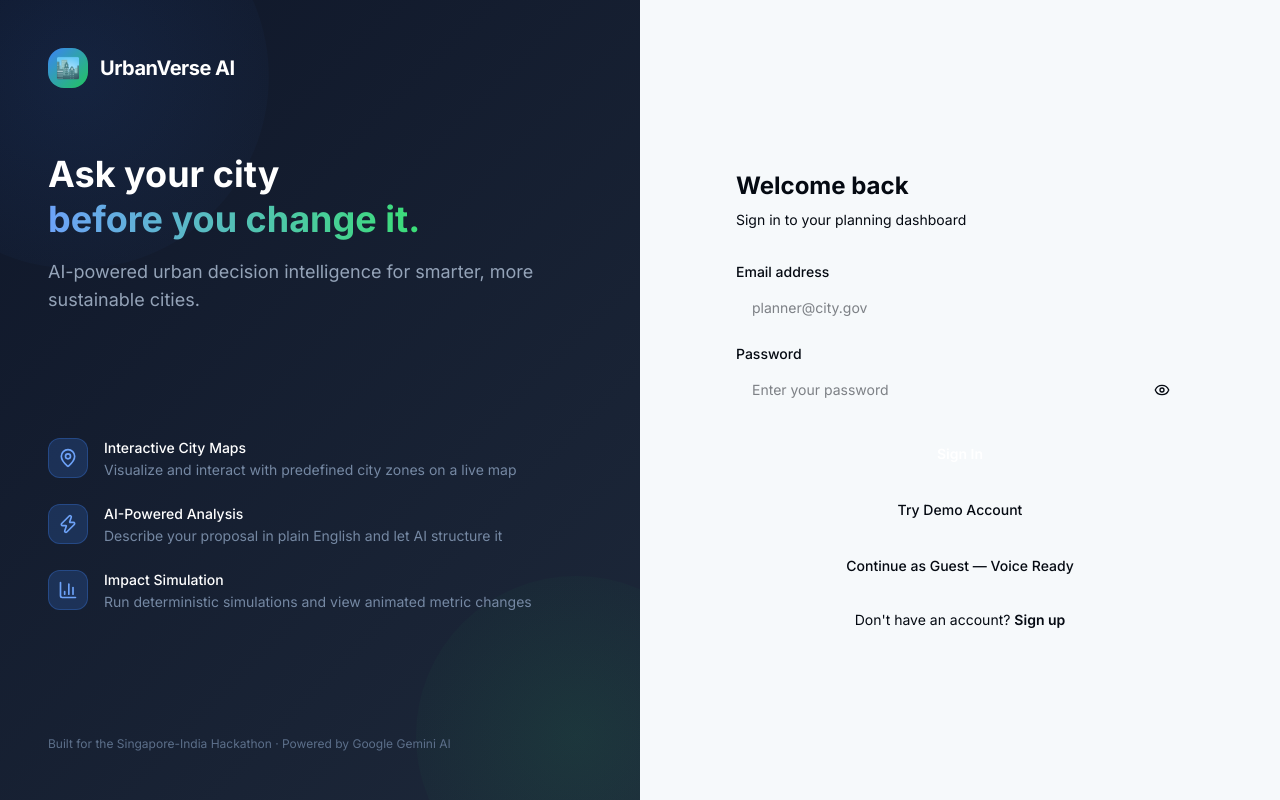
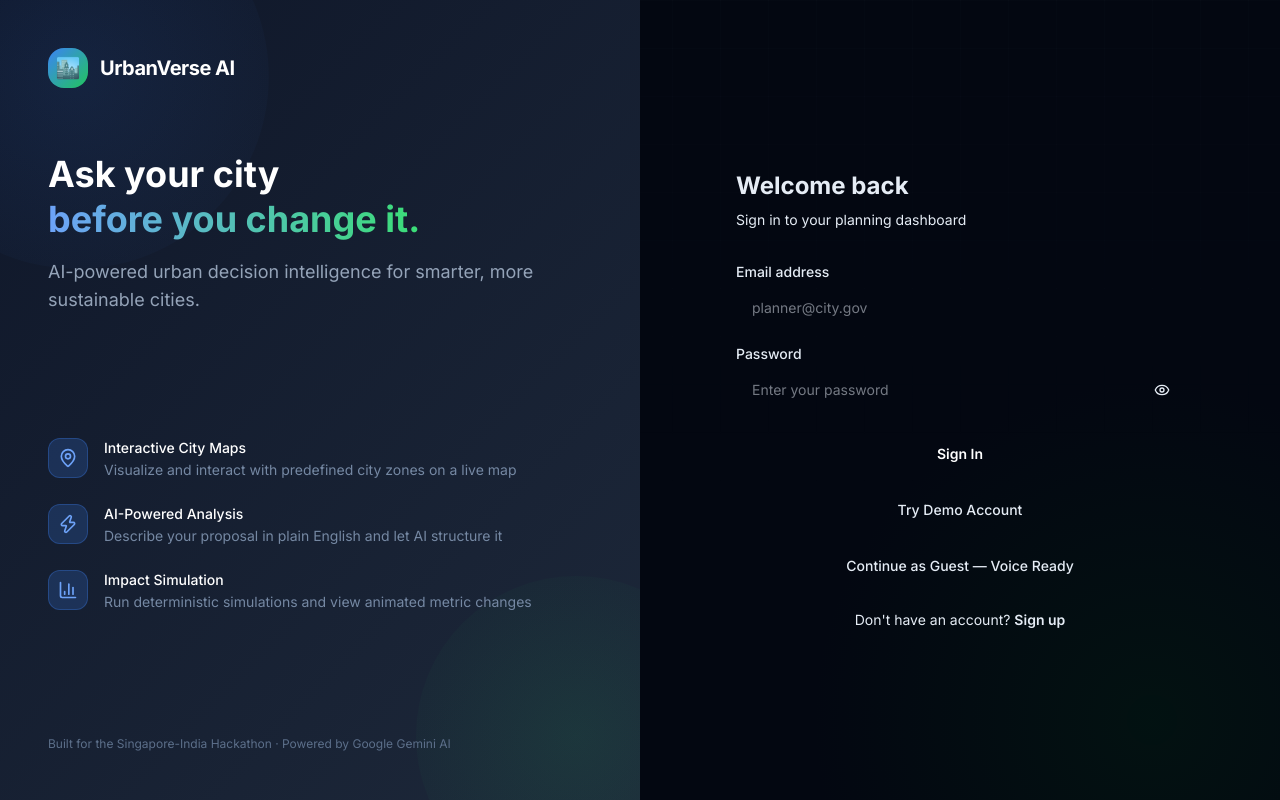
Before and after one commit to MeghanaShavukaru/UrbanVerse_SmartCity, a Next.js app: page /login in a window 1280 px wide. Built offline with nearby package versions, Linux system fonts and the light colour scheme; no server answers.

Commit message:
design: refresh city command center interface

```diff
--- a/app/globals.css
+++ b/app/globals.css
@@ -6,24 +6,24 @@
 
 :root {
   /* UrbanVerse Brand — Blue + Green theme */
-  --background: oklch(0.98 0.004 247);
-  --foreground: oklch(0.145 0.02 255);
+  --background: oklch(0.13 0.025 255);
+  --foreground: oklch(0.94 0.015 255);
 
-  --card: oklch(1 0 0);
-  --card-foreground: oklch(0.145 0.02 255);
-  --popover: oklch(1 0 0);
-  --popover-foreground: oklch(0.145 0.02 255);
+  --card: oklch(0.18 0.03 255 / 0.86);
+  --card-foreground: oklch(0.94 0.015 255);
+  --popover: oklch(0.20 0.03 255);
+  --popover-foreground: oklch(0.94 0.015 255);
 
   /* Primary: Vivid Blue */
-  --primary: oklch(0.60 0.20 255);
+  --primary: oklch(0.72 0.18 235);
   --primary-foreground: oklch(1 0 0);
 
   /* Secondary: Vibrant Green */
-  --secondary: oklch(0.60 0.18 145);
+  --secondary: oklch(0.75 0.18 155);
   --secondary-foreground: oklch(1 0 0);
 
-  --muted: oklch(0.96 0.005 250);
-  --muted-foreground: oklch(0.55 0.01 255);
+  --muted: oklch(0.24 0.025 255);
+  --muted-foreground: oklch(0.72 0.02 255);
 
   --accent: oklch(0.58 0.18 200);
   --accent-foreground: oklch(1 0 0);
@@ -31,13 +31,13 @@
   --destructive: oklch(0.60 0.22 25);
   --destructive-foreground: oklch(1 0 0);
 
-  --border: oklch(0.91 0.005 255);
-  --input: oklch(0.91 0.005 255);
+  --border: oklch(0.36 0.035 255 / 0.7);
+  --input: oklch(0.30 0.03 255);
   --ring: oklch(0.60 0.20 255);
   --radius: 0.75rem;
 
   /* Sidebar (dark always) */
-  --sidebar: oklch(0.145 0.02 255);
+  --sidebar: oklch(0.115 0.03 255);
   --sidebar-foreground: oklch(0.92 0.005 255);
   --sidebar-muted: oklch(0.22 0.02 255);
   --sidebar-border: oklch(0.28 0.02 255);
@@ -75,11 +75,22 @@
 }
 
 body {
-  background-color: var(--background);
+  background: radial-gradient(circle at 12% 8%, oklch(0.32 0.11 245 / .35), transparent 28%), radial-gradient(circle at 90% 90%, oklch(0.32 0.12 155 / .18), transparent 25%), var(--background);
   color: var(--foreground);
   font-family: 'Inter', 'Plus Jakarta Sans', system-ui, sans-serif;
   -webkit-font-smoothing: antialiased;
 }
+
+body::before { content: ""; position: fixed; inset: 0; pointer-events: none; opacity: .22; background-image: linear-gradient(oklch(0.8 0.04 235 / .08) 1px, transparent 1px), linear-gradient(90deg, oklch(0.8 0.04 235 / .08) 1px, transparent 1px); background-size: 48px 48px; mask-image: linear-gradient(to bottom, black, transparent 70%); }
+
+button, input, textarea, select { transition: transform .2s ease, box-shadow .2s ease, border-color .2s ease; }
+button:hover:not(:disabled) { transform: translateY(-1px); }
+button:focus-visible, input:focus-visible, textarea:focus-visible, select:focus-visible { outline: 2px solid oklch(0.75 0.16 235); outline-offset: 2px; }
+
+@keyframes urban-pulse { 0%, 100% { box-shadow: 0 0 0 0 oklch(0.72 0.18 235 / .28); } 50% { box-shadow: 0 0 28px 7px oklch(0.72 0.18 235 / .1); } }
+.metric-card { background: linear-gradient(145deg, oklch(0.22 0.035 255 / .9), oklch(0.16 0.025 255 / .9)) !important; box-shadow: inset 0 1px 0 oklch(0.9 0.03 255 / .08), 0 12px 28px oklch(0.05 0.02 255 / .22); }
+.metric-card:hover { box-shadow: inset 0 1px 0 oklch(0.9 0.03 255 / .12), 0 18px 38px oklch(0.05 0.02 255 / .34); }
+.leaflet-container { filter: saturate(1.15) contrast(1.08); }
 
 /* Custom scrollbar */
 ::-webkit-scrollbar { width: 6px; height: 6px; }
--- a/components/shared/Navbar.tsx
+++ b/components/shared/Navbar.tsx
@@ -25,9 +25,10 @@ export function Navbar({ title = "Dashboard", subtitle }: NavbarProps) {
     <header
       className="flex items-center justify-between px-6 py-3 flex-shrink-0"
       style={{
-        background: "hsl(var(--card))",
+        background: "oklch(0.18 0.03 255 / 0.78)",
+        backdropFilter: "blur(18px)",
         borderBottom: "1px solid hsl(var(--border))",
-        height: "60px",
+        height: "68px",
       }}
     >
       {/* Left: Page title */}
--- a/components/shared/Sidebar.tsx
+++ b/components/shared/Sidebar.tsx
@@ -49,9 +49,9 @@ export function Sidebar() {
       initial={false}
       animate={{ width: collapsed ? 72 : 240 }}
       transition={{ duration: 0.3, ease: "easeInOut" }}
-      className="relative flex flex-col h-full overflow-hidden"
+      className="relative flex flex-col h-full overflow-hidden shadow-2xl"
       style={{
-        background: "hsl(var(--sidebar))",
+        background: "linear-gradient(180deg, oklch(0.115 0.03 255), oklch(0.08 0.02 255))",
         borderRight: "1px solid hsl(var(--sidebar-border))",
         flexShrink: 0,
       }}
@@ -61,7 +61,7 @@ export function Sidebar() {
         style={{ borderBottom: "1px solid hsl(var(--sidebar-border))" }}>
         <div className="w-8 h-8 rounded-lg flex items-center justify-center text-base flex-shrink-0"
           style={{ background: "linear-gradient(135deg, hsl(217 91% 60%), hsl(142 71% 45%))" }}>
-          🏙️
+          <span style={{ animation: "urban-pulse 2.8s infinite" }}>🏙️</span>
         </div>
         <AnimatePresence>
           {!collapsed && (
```
